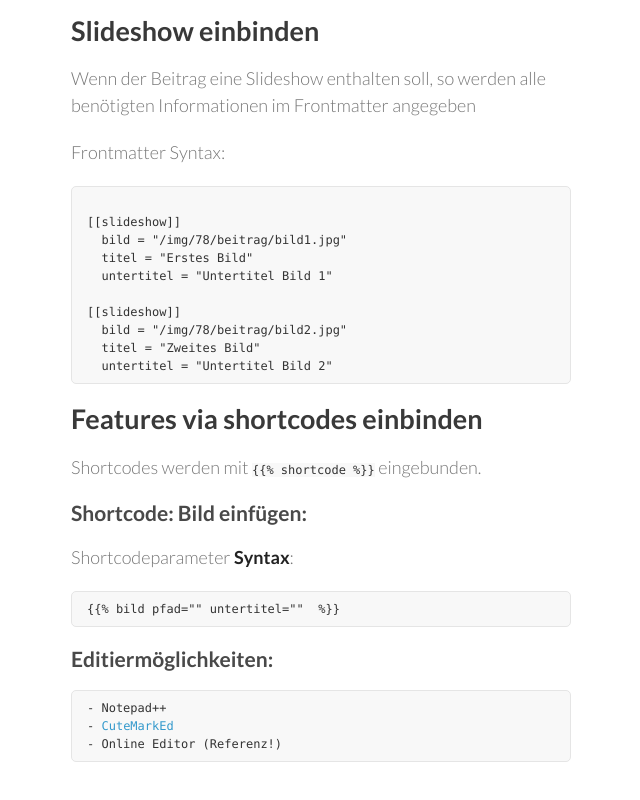
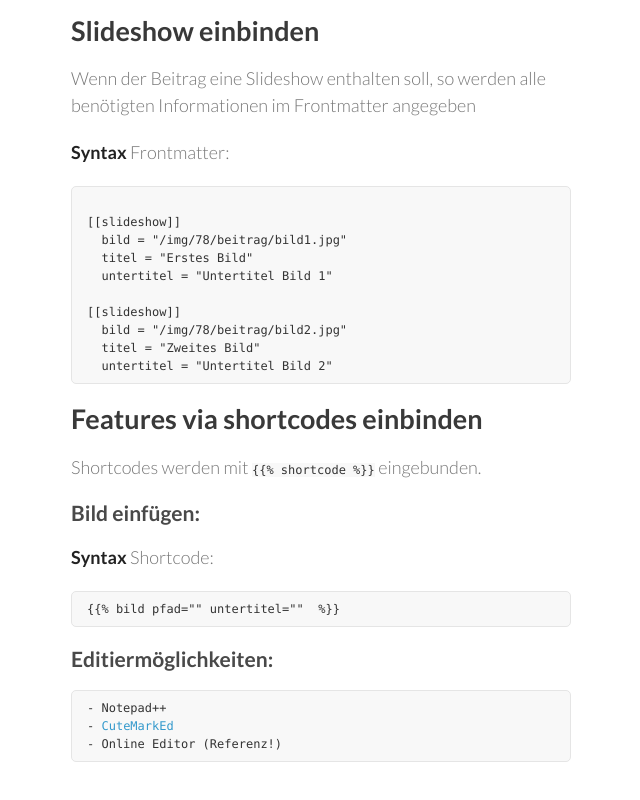
Before and after one commit to skoslitz/skoslitz.github.io, a plain HTML site: page index.html in a window 1280 px wide. Shown: the part 1469-2269 px from the top of the page, without its empty margins (499-1139 px from the left). Drawn offline with Linux system fonts and the light colour scheme.

Commit message:
Update index.html

```diff
--- a/index.html
+++ b/index.html
@@ -88,7 +88,7 @@
 <h2>
 <a id="slideshow-einbinden" class="anchor" href="#slideshow-einbinden" aria-hidden="true"><span class="octicon octicon-link"></span></a>Slideshow einbinden</h2>
 <p>Wenn der Beitrag eine Slideshow enthalten soll, so werden alle benötigten Informationen im Frontmatter angegeben</p>
-<p>Frontmatter Syntax:</p>
+<p><strong>Syntax</strong> Frontmatter:</p>
 <pre><code>
 [[slideshow]]
   bild = "/img/78/beitrag/bild1.jpg"
@@ -106,8 +106,8 @@
 <p>Shortcodes werden mit <code>{{% shortcode %}}</code> eingebunden.</p>
 
 <h3>
-<a id="bild-einfuegen" class="anchor" href="#bild-einfuegen" aria-hidden="true"><span class="octicon octicon-link"></span></a>Shortcode: Bild einfügen:</h3>
-<p>Shortcodeparameter <strong>Syntax</strong>:</p>
+<a id="bild-einfuegen" class="anchor" href="#bild-einfuegen" aria-hidden="true"><span class="octicon octicon-link"></span></a>Bild einfügen:</h3>
+<p><strong>Syntax</strong> Shortcode:</p>
 <pre><code>{{% bild pfad="" untertitel=""  %}}
 </code></pre>
 
```
